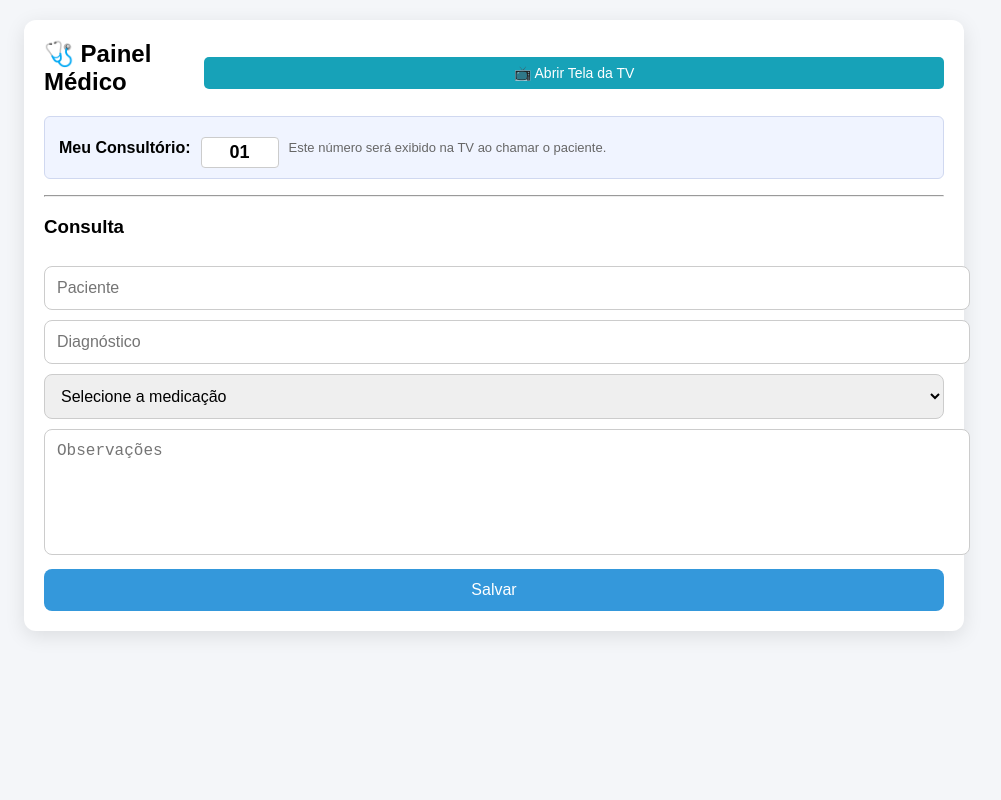
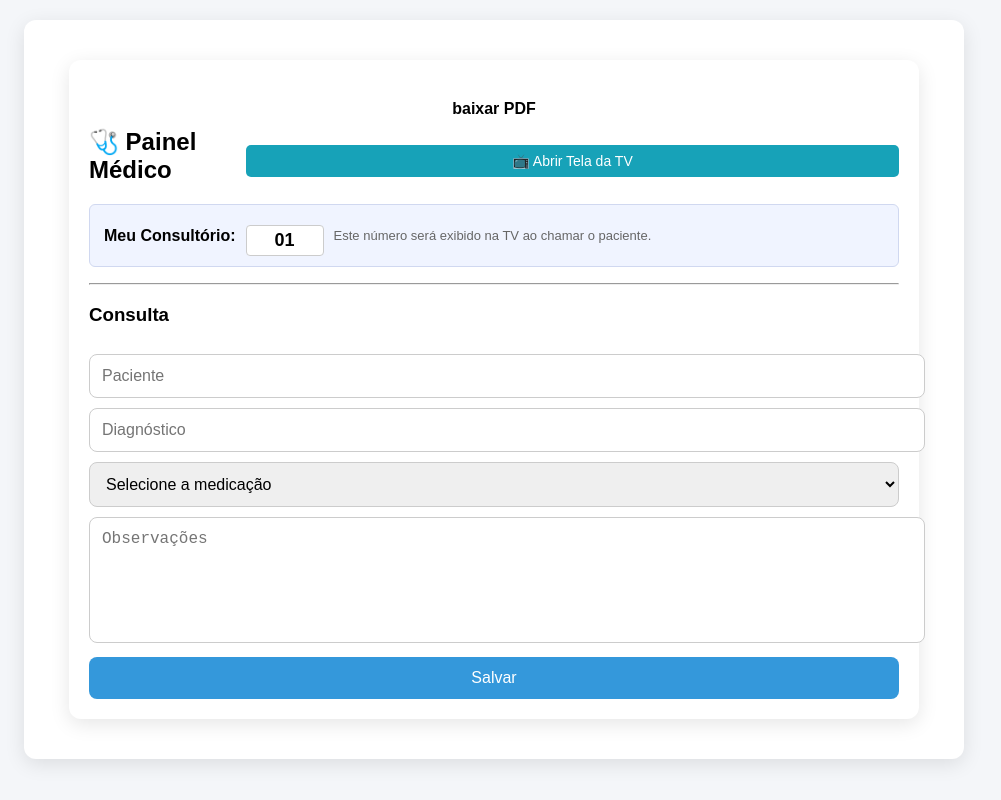
Before and after one commit to erikaferreira432/Sentinela, a website: page frontend/medico.html in a window 1280 px wide. Shown: the whole page, without its empty margins (146-1147 px from the left). Drawn offline with Linux system fonts and the light colour scheme; no server answers.

Commit message:
Update medico.html

```diff
--- a/frontend/medico.html
+++ b/frontend/medico.html
@@ -50,6 +50,11 @@
 <body>
 
 <div class="container">
+<div class="container">
+  <button onclick="window.print()" style="margin-top: irem; padding:
+  10px 20px; font-weight: bold; cursor: pointer; border-radius: 8px;
+  border: none; background: white; color: var(--primary-color);">
+  baixar PDF </button>
 
   <!-- Cabeçalho com botão da TV -->
   <div style="display:flex; justify-content:space-between; align-items:center; margin-bottom:20px;">
```
